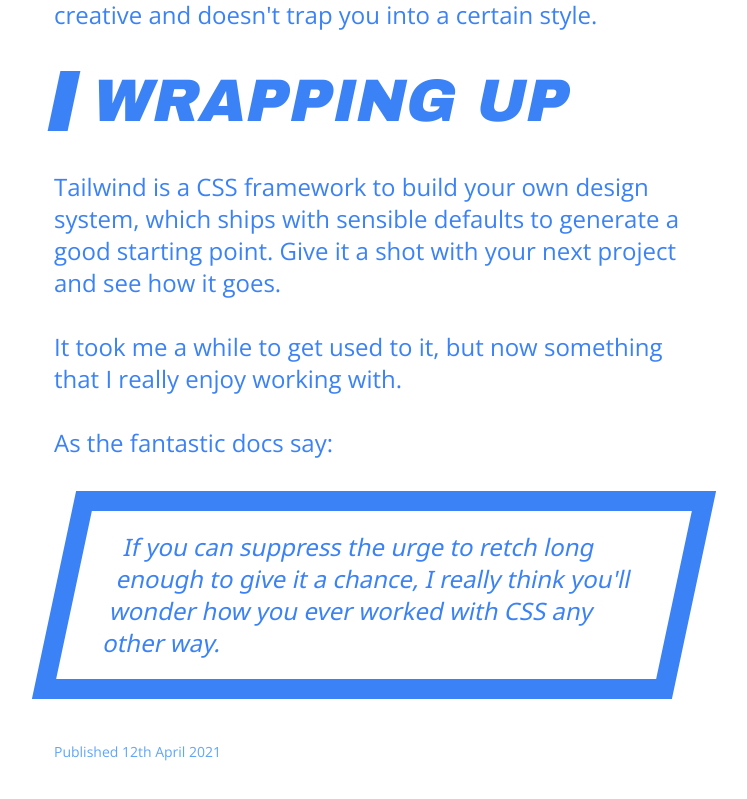
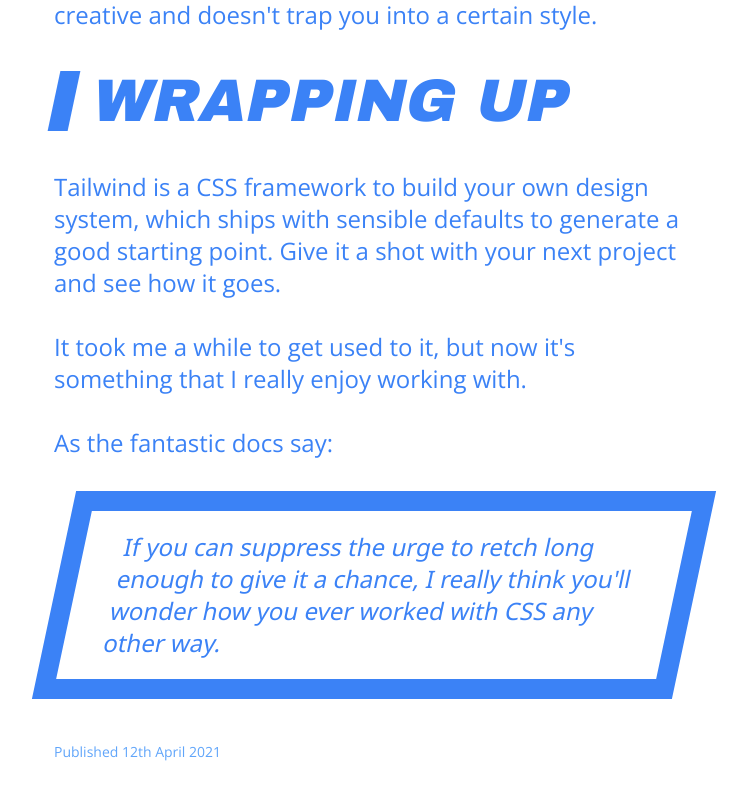
Before and after one commit to tommyp/tommyp.org, a Next.js app: page /flying-with-tailwind in a window 1280 px wide. Shown: the part 6605-7404 px from the top of the page, without its empty margins (266-1013 px from the left). Built offline with nearby package versions, Linux system fonts and the light colour scheme; what tailwindcss-border-gradients would draw is missing.

Commit message:
fix conclusion

```diff
--- a/pages/flying-with-tailwind.js
+++ b/pages/flying-with-tailwind.js
@@ -286,8 +286,8 @@ const AnIntroToTailwind = () => {
           </P>
           <P>
             {" "}
-            It took me a while to get used to it, but now something that I
-            really enjoy working with.
+            It took me a while to get used to it, but now it&apos;s something
+            that I really enjoy working with.
           </P>
           <P>As the fantastic docs say:</P>
           <blockquote className="text-xl md:text-2xl text-blue-500 border-20 transform -skew-x-12 border-blue-500 p-5 md:pl-10">
--- a/tailwind.config.js
+++ b/tailwind.config.js
@@ -38,6 +38,7 @@ module.exports = {
         '400': '400px',
         '600': '600px',
         '800': '800px',
+        '1000': '1000px',
       }
     }
   },
```
